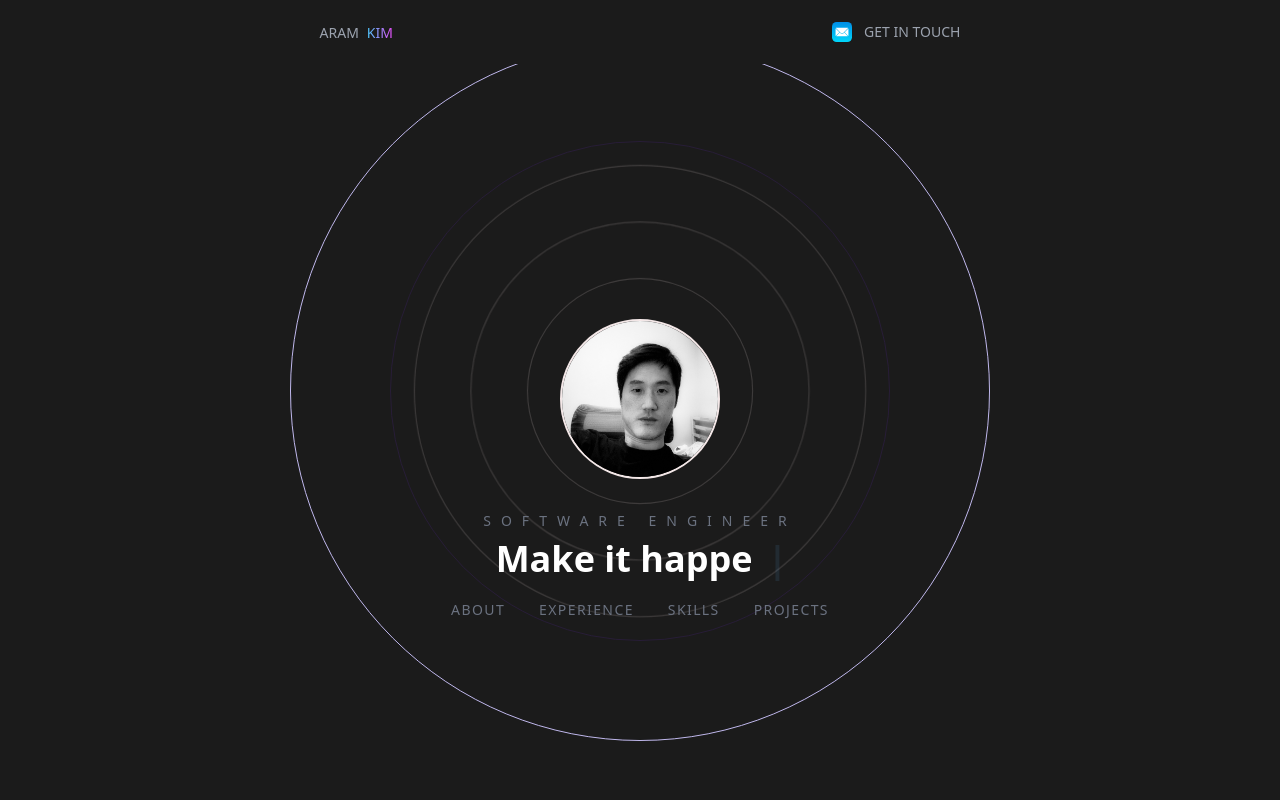
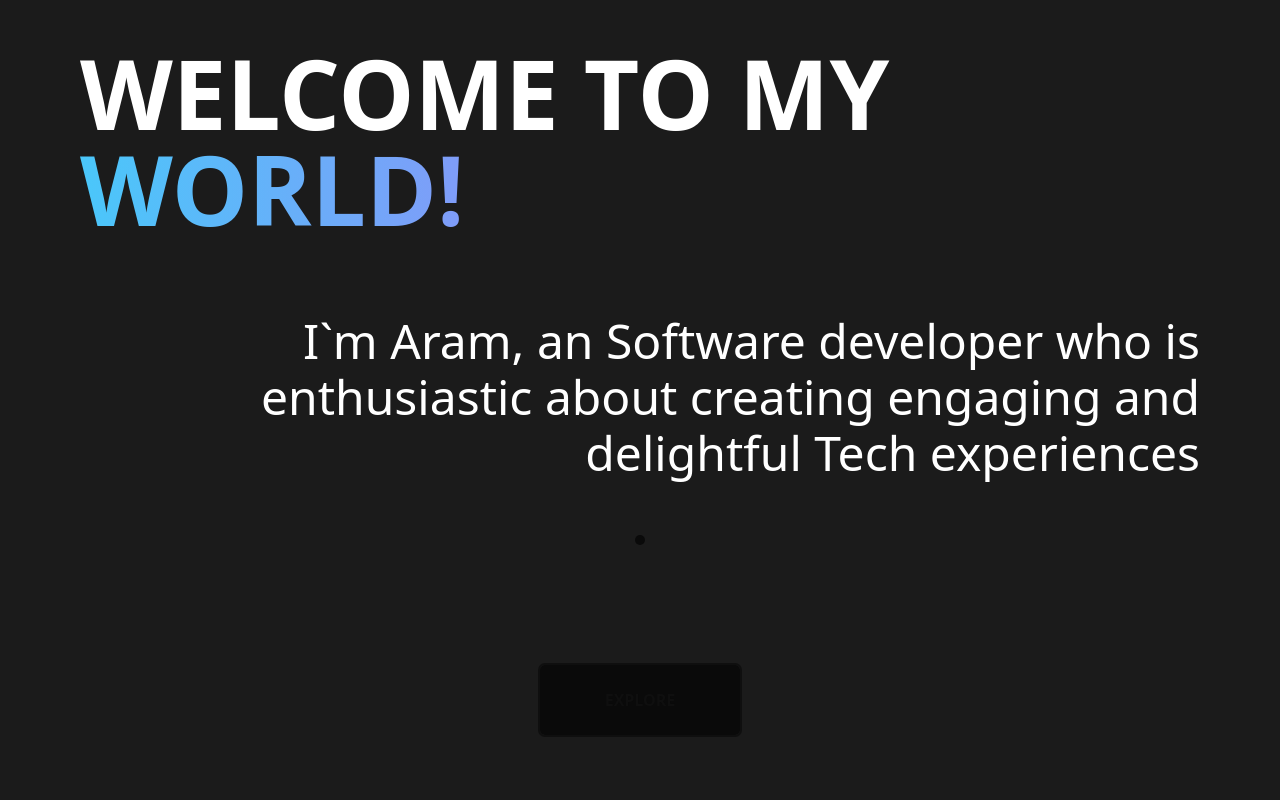
Before and after one commit to AramKim37/Aram-homepage, a Next.js app: page / in a window 1280 px wide. Shown: the top 800 px of the page. Built offline with nearby package versions, Linux system fonts and the light colour scheme.

Commit message:
add initial page

```diff
--- a/app/globals.css
+++ b/app/globals.css
@@ -17,7 +17,7 @@
     @apply shadow-[15px_15px_30px_rgb(25,25,25),15px_15px_20px_rgb(70,90,90)];
   }
   .contactInput {
-    @apply outline-none bg-slate-400/10 rounded-sm border-b px-1 py-4 border-[#242424]  text-gray-500 placeholder-gray-500 transition-all focus:border-[#a2a8d3]/40 text-[14px] md:px-16 md:py-8
+    @apply outline-none bg-slate-400/10 rounded-sm border-b px-6 py-4 border-[#242424]  text-gray-500 placeholder-gray-500 transition-all focus:border-[#a2a8d3]/40 text-[14px] md:px-16 md:py-8
     focus:text-[#4e6187];
   }
 
@@ -74,3 +74,81 @@
     -webkit-text-fill-color: transparent;
   }
 }
+
+.light-button button.bt {
+  position: relative;
+  height: 150px;
+  justify-content: center;
+  display: flex;
+  align-items: end;
+  outline: none;
+  background: none;
+  border: none;
+  cursor: pointer;
+}
+
+.light-button button.bt .button-holder {
+  display: flex;
+  flex-direction: column;
+  align-items: center;
+  justify-content: center;
+  height: 70px;
+  width: 200px;
+  background-color: #0a0a0a;
+  border-radius: 5px;
+  color: #0f0f0f;
+  font-weight: 700;
+  transition: 300ms;
+  outline: #0f0f0f 2px solid;
+  outline-offset: 20;
+}
+
+/* .light-button button.bt .button-holder svg {
+  height: 50px;
+  fill: #0f0f0f;
+  transition: 300ms;
+} */
+
+.light-button button.bt .light-holder {
+  position: absolute;
+  height: 200px;
+  width: 100px;
+  display: flex;
+  flex-direction: column;
+  align-items: center;
+}
+
+.light-button button.bt .light-holder .dot {
+  position: absolute;
+  top: 0;
+  width: 10px;
+  height: 10px;
+  background-color: #0a0a0a;
+  border-radius: 10px;
+  z-index: 2;
+}
+
+.light-button button.bt .light-holder .light {
+  position: absolute;
+  top: 0;
+  width: 200px;
+  height: 250px;
+  clip-path: polygon(50% 0%, 25% 100%, 75% 100%);
+  background: transparent;
+}
+
+.light-button button.bt:hover .button-holder {
+  color: rgba(88, 101, 242, 1);
+  outline: rgba(88, 101, 242, 1) 2px solid;
+  outline-offset: 2px;
+}
+
+.light-button button.bt:hover .light-holder .light {
+  background: rgb(255, 255, 255);
+  background: linear-gradient(
+    180deg,
+    rgba(88, 101, 242, 1) 0%,
+    rgba(255, 255, 255, 0) 75%,
+    rgba(255, 255, 255, 0) 100%
+  );
+}
--- a/app/layout.js
+++ b/app/layout.js
@@ -13,10 +13,10 @@ export const metadata = {
 export default function RootLayout({ children }) {
   return (
     <html lang="en">
-      <body className="background min-h-screen px-20">
-        <Header />
+      <body className="background min-h-screen">
+        {/* <Header /> */}
         {children}
-        <Footer />
+        {/* <Footer /> */}
       </body>
     </html>
   );
--- a/app/page.js
+++ b/app/page.js
@@ -2,6 +2,7 @@
 import About from "@/components/About";
 import Contact from "@/components/Contact";
 import Hero from "@/components/Hero";
+import Initial from "@/components/Initial";
 import Projects from "@/components/Projects";
 import Skills from "@/components/Skills";
 import WorkExperience from "@/components/WorkExperience";
@@ -9,13 +10,14 @@ import { Link as ScrollLink, animateScroll as scroll } from "react-scroll";
 
 export default function Home() {
   return (
-    <main className="w-full flex flex-col justify-center items-center text-white">
+    <main className="">
       <div>
-        <Hero />
+        <Initial />
+        {/* <Hero />
         <About />
         <WorkExperience />
         <Projects />
-        {/* <Skills />
+        <Skills />
         <Contact /> */}
       </div>
     </main>
--- a/components/Contact.jsx
+++ b/components/Contact.jsx
@@ -14,15 +14,12 @@ const Contact = () => {
   };
 
   return (
-    <div className="h-screen flex relative flex-col text-center md:text-left max-w-7xl justify-center gap-5 mx-auto items-center md:gap-10">
-      <h3 className="absolute top-24 uppercase tracking-[20px]  text-gray-500 text-2xl hidden md:block md:top-40">
-        Contact
-      </h3>
-      <div className="text-center">
-        <h4 className="text-m pt-[60px] text-gray-500/70 uppercase md:text-xl md:pt-0">
-          Let`s talk
-        </h4>
-      </div>
+    <div className="w-full m-h-screen items-center justify-center mx-auto">
+      <h1 className="text-2xl 2xl:text-4xl font-extrabold text-center text-gray-500 tracking-[20px] uppercase">
+        contact
+      </h1>
+      <p className="mt-4 text-xl text-gray-500 text-center">Let`s talk</p>
+
       <form
         className="flex flex-col gap-1 w-fit mx-auto md:px-10 md:py-10"
         onSubmit={handleSubmit(onSubmit)}
--- /dev/null
+++ b/components/Initial.jsx
@@ -0,0 +1,32 @@
+import React from "react";
+
+const Initial = () => {
+  return (
+    <div className="w-max-7xl min-h-screen flex flex-col justify-center text-white px-20 ">
+      <h1 className="text-7xl md:text-8xl font-extrabold flex flex-col justify-start uppercase">
+        Welcome to my <span className="headerText">world!</span>
+      </h1>
+      <div className="w-full text-right leading-10 py-20">
+        <span className="text-3xl md:text-5xl text-right">
+          I`m Aram, an Software developer who is enthusiastic about creating
+          engaging and delightful Tech experiences{" "}
+        </span>
+      </div>
+      <div className="light-button flex flex-col p-5">
+        <button className="bt">
+          <div className="light-holder">
+            <div className="dot"></div>
+            <div className="light"></div>
+          </div>
+          <div className="button-holder uppercase">
+            <p>explore</p>
+          </div>
+        </button>
+      </div>
+
+      {/* <button className="flex justify-start">explore my world</button> */}
+    </div>
+  );
+};
+
+export default Initial;
--- a/components/Projects.jsx
+++ b/components/Projects.jsx
@@ -20,12 +20,15 @@ const Projects = () => {
   };
 
   return (
-    <section className="py-16 flex flex-col w-full items-center justify-center min-h-screen">
+    <section
+      id="projects"
+      className="py-16 flex flex-col w-full items-center justify-center min-h-screen"
+    >
       <div className="max-w-7xl mx-auto px-4 sm:px-8 lg:px-10">
         <h1 className="text-2xl 2xl:text-4xl font-extrabold text-center text-gray-500 tracking-[20px] uppercase">
           Projects
         </h1>
-        <p className="mt-4 text-xl text-gray-500 text-center">
+        <p className="mt-4 text-xl text-gray-500 text-center pb-20">
           Click projects and echeck out latest works
         </p>
       </div>
--- a/components/WorkExperience.jsx
+++ b/components/WorkExperience.jsx
@@ -6,14 +6,17 @@ import Image from "next/image";
 
 const WorkExperience = () => {
   return (
-    <div className="w-max-full flex flex-col justify-center items-center mx-auto p-10 min-h-screen">
+    <div
+      id="experience"
+      className="w-max-full flex flex-col justify-center items-center mx-auto p-10 min-h-screen"
+    >
       <h1 className="pb-20 uppercase text-center tracking-[20px] font-extrabold text-gray-500 text-2xl 2xl:text-4xl">
         experience
       </h1>
       <div className="flex flex-col md:flex-row items-center gap-20">
         {experienceCard.map((card) => (
           <div key={card.id} className="w-full h-full">
-            <div className="flex flex-col mx-auto items-center justify-evenly w-[400px] h-[400px] bg-[#212121] text-gray-500 rounded-xl card md:w-[500px] md:h-[500px]">
+            <div className="flex flex-col mx-auto items-center justify-evenly w-[400px] h-[400px] bg-[#212121] text-gray-500 rounded-xl card ">
               <motion.img
                 initial={{ opacity: 0, y: -300 }}
                 transition={{ duration: 1.5 }}
@@ -23,7 +26,7 @@ const WorkExperience = () => {
                 width={150}
                 height={150}
                 alt="exp_image"
-                className="md:w-[300px] md:h-[200px] rounded-xl object-cover object-center"
+                className="md:w-[200px] md:h-[200px] p-5 rounded-xl object-cover object-center"
               />
               <motion.div
                 initial={{ opacity: 0, x: -300 }}
```
